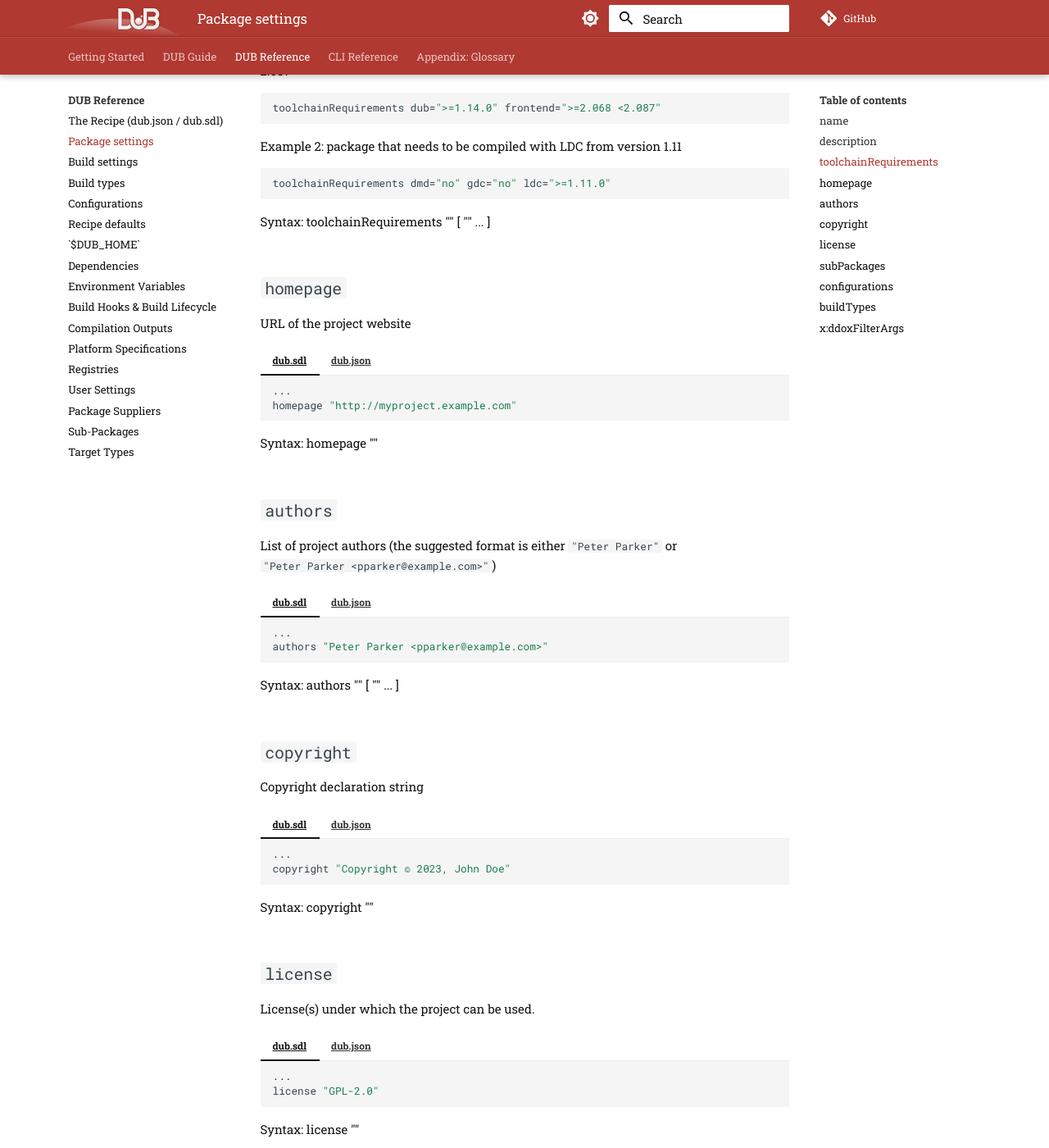
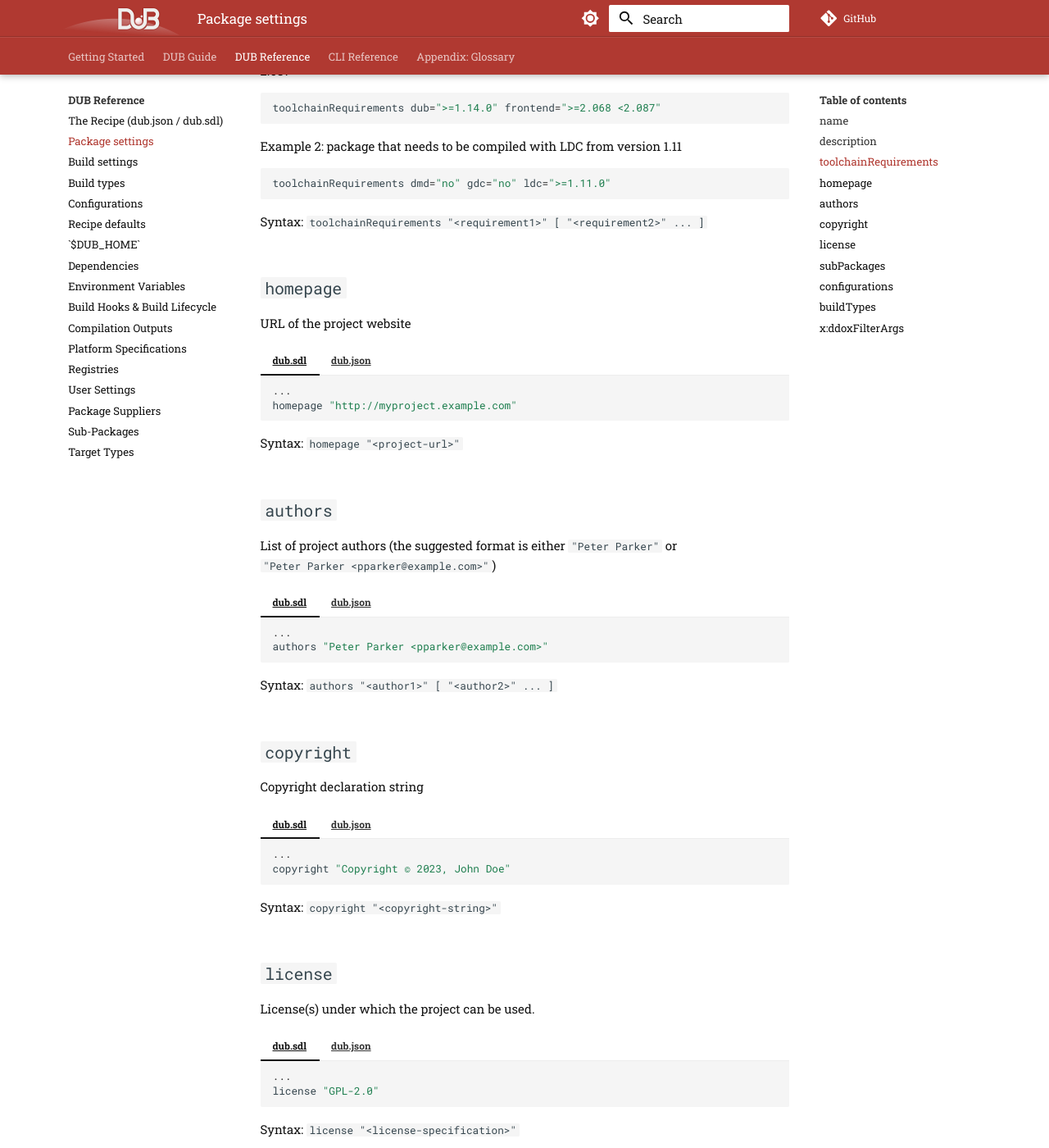
Before and after one commit to dlang/dub-docs, an MkDocs documentation site: the page built from docs/dub-reference/package_settings.md, in a window 1280 px wide and 1400 px high, scrolled down 1821 px. Shown: the whole window at 82% size. Built offline with MkDocs 1.6.1 and Material for MkDocs 9.7.7, drawn with Linux system fonts in a browser that asks for light colours; comment, search, counter and statistics services are not loaded; some of the changed text lies outside the part shown.

Commit message:
Fixed image size, improved documentation, updated syntax and suggestions

````diff
--- a/docs/dub-reference/package_settings.md
+++ b/docs/dub-reference/package_settings.md
@@ -27,7 +27,7 @@ Technically uppercase characters are parsed, but not valid for publishing and wi
     name "openssl"
     ```
 
-    Syntax: name "<package-name>"
+    Syntax: `name "<package-name>"`
 
 === "dub.json"
 
@@ -53,7 +53,7 @@ Descriptions longer than 100 bytes will be cut off at 98 bytes when displayed in
     description "A little web service of mine."
     ```
 
-    Syntax: description "<package-description>"
+    Syntax: `description "<package-description>"`
 
 === "dub.json"
 
@@ -90,7 +90,7 @@ The package can specify version requirements for the toolchain. Each requirement
     toolchainRequirements dmd="no" gdc="no" ldc=">=1.11.0"
     ```
 
-    Syntax: toolchainRequirements "<requirement1>" [ "<requirement2>" ... ]
+    Syntax: `toolchainRequirements "<requirement1>" [ "<requirement2>" ... ]`
 
 === "dub.json"
 
@@ -130,7 +130,7 @@ URL of the project website
     homepage "http://myproject.example.com"
     ```
 
-    Syntax: homepage "<project-url>"
+    Syntax: `homepage "<project-url>"`
 
 === "dub.json"
 
@@ -152,7 +152,7 @@ List of project authors (the suggested format is either `"Peter Parker"` or `"Pe
     authors "Peter Parker <pparker@example.com>"
     ```
 
-    Syntax: authors "<author1>" [ "<author2>" ... ]
+    Syntax: `authors "<author1>" [ "<author2>" ... ]`
 
 === "dub.json"
 
@@ -174,7 +174,7 @@ Copyright declaration string
     copyright "Copyright © 2023, John Doe"
     ```
 
-    Syntax: copyright "<copyright-string>"
+    Syntax: `copyright "<copyright-string>"`
 
 === "dub.json"
 
@@ -196,7 +196,7 @@ License(s) under which the project can be used.
     license "GPL-2.0"
     ```
 
-    Syntax: license "<license-specification>"
+    Syntax: `license "<license-specification>"`
 
 === "dub.json"
 
@@ -241,7 +241,7 @@ Some example license specifications:
     subPackage "./component2/"
     ```
 
-    Syntax: subPackage "<path>" or { ... }
+    Syntax: `subPackage "<path>" or { ... }`
 
 === "dub.json"
 
@@ -270,7 +270,7 @@ Some example license specifications:
     }
     ```
 
-    Syntax: configuration "<configuration-name>" { ... }
+    Syntax: `configuration "<configuration-name>" { ... }`
 
 === "dub.json"
 
@@ -301,7 +301,7 @@ Some example license specifications:
     }
     ```
 
-    Syntax: buildType "<build-name>" { ... }
+    Syntax: `buildType "<build-name>" { ... }`
 
 === "dub.json"
 
@@ -331,7 +331,7 @@ Specifies a list of command line flags usable for controlling filter behavior fo
         "--min-protection=Protected"
     ```
 
-    Syntax: x:ddoxFilterArgs "<arg1>" [ "<arg2>" ... ]
+    Syntax: `x:ddoxFilterArgs "<arg1>" [ "<arg2>" ... ]`
 
 === "dub.json"
 
````
Also changed, not shown: docs/dub-reference/build_settings.md (+4 -2 lines), docs/dub-reference/configurations.md (+2 -2 lines), docs/images/book.png (added).
